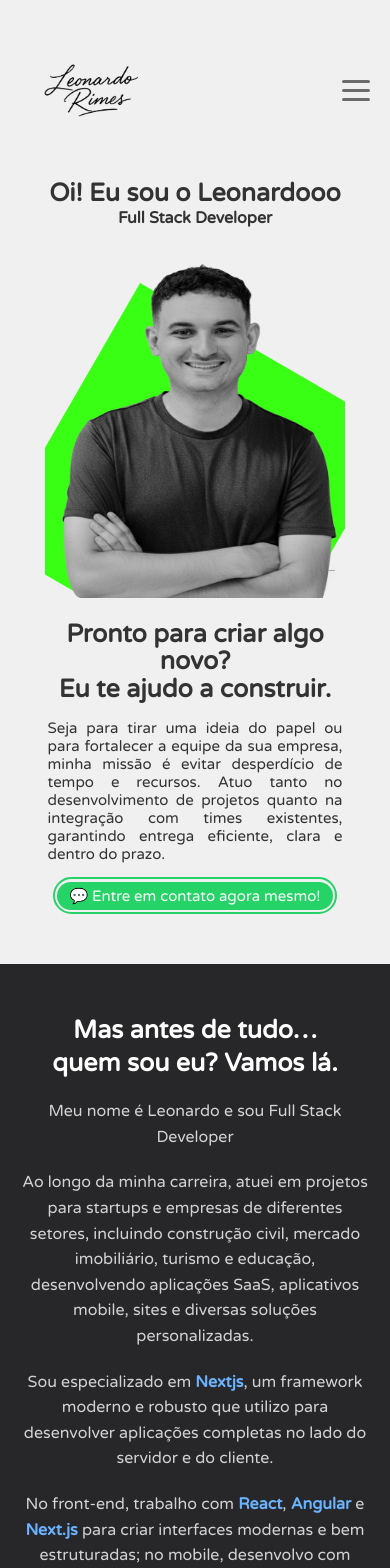
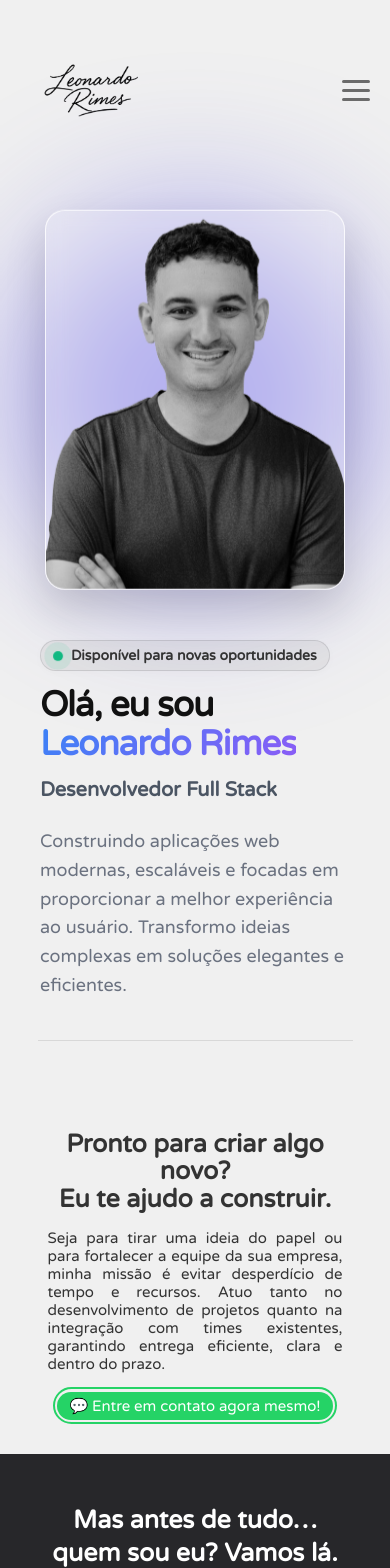
Before and after one commit to leonardorimes/portfolio2025, a Next.js app: page / in a window 390 px wide. Shown: the top 1568 px of the page. Built offline with nearby package versions, Linux system fonts and the light colour scheme.

Commit message:
repaginando o design

```diff
--- a/app/components/Footer/styles.ts
+++ b/app/components/Footer/styles.ts
@@ -17,8 +17,10 @@ export const Content = styled.div`
   flex-wrap: wrap;
 
   span {
-    font-weight: 600;
-    font-size: 1.8rem;
+    font-weight: 800;
+    font-size: 2rem;
+    color: #111;
+    letter-spacing: -0.5px;
   }
 `;
 
--- a/app/components/Hero/index.tsx
+++ b/app/components/Hero/index.tsx
@@ -1,52 +1,81 @@
 "use client";
 import Image from "next/image";
-import { Container, LogoWrapper } from "./styles";
+import { Wrapper, Content, TextContent, LogoWrapper, BottomSection } from "./styles";
 import { useEffect, useState } from "react";
 import CtaHero from "../CtaHero";
 
-type ColorKey = "neon" | "azulPiscina" | "lilas" | "verdePiscina";
+type ColorKey = "blue" | "purple" | "teal" | "indigo";
 
 export default function Hero() {
-  const [color, setColor] = useState<ColorKey>("neon");
+  const [color, setColor] = useState<ColorKey>("blue");
 
   const colors: Record<ColorKey, string> = {
-    neon: "#39FF14",
-    azulPiscina: "#00FFFF",
-    lilas: "#C77DFF",
-    verdePiscina: "#00FFAA",
+    blue: "#3b82f6",
+    purple: "#8b5cf6",
+    teal: "#14b8a6",
+    indigo: "#4f46e5",
   };
 
   useEffect(() => {
     const colorKeys = Object.keys(colors) as ColorKey[];
 
     const interval = setInterval(() => {
-      const randomKey = colorKeys[Math.floor(Math.random() * colorKeys.length)];
-      setColor(randomKey); // agora está 100% seguro
-    }, 10000);
+      setColor((prev) => {
+        let newColor = prev;
+        while (newColor === prev) {
+          newColor = colorKeys[Math.floor(Math.random() * colorKeys.length)];
+        }
+        return newColor;
+      });
+    }, 4000);
 
     return () => clearInterval(interval);
   }, []);
 
   return (
-    <Container>
-      <h1>Oi! Eu sou o Leonardooo</h1>
-      <h2>Full Stack Developer</h2>
+    <Wrapper>
+      <Content>
+        <TextContent>
+          <div className="badge">
+            <span className="pulse"></span>
+            Disponível para novas oportunidades
+          </div>
+          <h1>
+            Olá, eu sou<br />
+            <span>Leonardo Rimes</span>
+          </h1>
+          <h2>Desenvolvedor Full Stack</h2>
+          <p>
+            Construindo aplicações web modernas, escaláveis e focadas em proporcionar a melhor
+            experiência ao usuário. Transformo ideias complexas em soluções
+            elegantes e eficientes.
+          </p>
+        </TextContent>
+
         <LogoWrapper>
           <div
-          className="square"
+            className="glow-orb"
             style={{
               backgroundColor: colors[color],
             }}
           />
+          <div className="img-container">
             <Image
               src="/leonardopretoebranco.png"
               alt="Foto de Leonardo Rimes"
               className="img"
               fill
+              style={{ objectFit: "cover", objectPosition: "top" }}
+              sizes="(max-width: 768px) 100vw, (max-width: 1200px) 50vw, 33vw"
             />
+          </div>
         </LogoWrapper>
-      <div className="border"> </div>
+      </Content>
+
+      <BottomSection>
+        <div className="border"></div>
         <CtaHero />
-    </Container>
+      </BottomSection>
+    </Wrapper>
   );
 }
--- a/app/components/Hero/styles.ts
+++ b/app/components/Hero/styles.ts
@@ -1,62 +1,182 @@
 "use client";
 import styled from "styled-components";
 
-export const Container = styled.div`
+export const Wrapper = styled.section`
   display: flex;
   flex-direction: column;
   align-items: center;
   position: relative;
-  padding-bottom: 2rem;
-  padding-top: 2rem;
+  width: 100%;
+  padding-top: 4rem;
+`;
+
+export const Content = styled.div`
+  display: flex;
+  flex-direction: column;
+  align-items: center;
+  max-width: 1200px;
+  width: 100%;
+  padding: 0 2rem;
+  gap: 4rem;
+
+  @media (min-width: 1024px) {
+    flex-direction: row;
+    justify-content: space-between;
+    gap: 2rem;
+    padding: 4rem 2rem;
+  }
+`;
+
+export const TextContent = styled.div`
+  flex: 1;
+  display: flex;
+  flex-direction: column;
+  gap: 1.5rem;
+  z-index: 2;
+  align-items: flex-start;
+
+  .badge {
+    display: inline-flex;
+    align-items: center;
+    gap: 0.8rem;
+    background: rgba(0, 0, 0, 0.05);
+    padding: 0.6rem 1.2rem;
+    border-radius: 2rem;
+    font-size: 1.4rem;
+    font-weight: 600;
+    color: #333;
+    border: 1px solid rgba(0, 0, 0, 0.1);
+    box-shadow: 0 2px 10px rgba(0,0,0,0.02);
+
+    .pulse {
+      width: 10px;
+      height: 10px;
+      background-color: #10b981;
+      border-radius: 50%;
+      box-shadow: 0 0 0 0 rgba(16, 185, 129, 0.7);
+      animation: pulse-green 2s infinite;
+    }
+  }
+
+  @keyframes pulse-green {
+    0% { transform: scale(0.95); box-shadow: 0 0 0 0 rgba(16, 185, 129, 0.7); }
+    70% { transform: scale(1); box-shadow: 0 0 0 10px rgba(16, 185, 129, 0); }
+    100% { transform: scale(0.95); box-shadow: 0 0 0 0 rgba(16, 185, 129, 0); }
+  }
 
   h1 {
-    font-size: var(--title-size);
+    font-size: clamp(3.5rem, 5vw, 6rem);
     line-height: 1.1;
-    margin-bottom: 1px;
+    font-weight: 800;
+    color: #111;
+    letter-spacing: -1px;
+    margin: 0;
+
+    span {
+      background: linear-gradient(135deg, #3b82f6 0%, #8b5cf6 100%);
+      -webkit-background-clip: text;
+      -webkit-text-fill-color: transparent;
+      display: inline-block;
+    }
   }
 
   h2 {
-    font-size: var(--subtitle-size);
-    line-height: 1.2;
+    font-size: clamp(2rem, 3vw, 2.8rem);
+    font-weight: 600;
+    color: #4b5563;
+    margin: 0;
   }
 
-  .border {
-    border-bottom: 0.5px solid rgba(106, 105, 105, 0.5);
-    position: relative;
-    width: min(680px, 80%);
-    margin: -4.8rem auto 0;
-    box-shadow: 0px 4px 10px rgba(0, 0, 0, 0.2); /* sombra */
+  p {
+    font-size: 1.8rem;
+    color: #6b7280;
+    line-height: 1.6;
+    max-width: 500px;
+    margin-top: 1rem;
   }
 `;
 
 export const LogoWrapper = styled.div`
+  flex: 1;
   position: relative;
-  width: 480px;
-  height: 540px;
-  overflow: hidden;
-  z-index: 1; /* camada superior */
-  margin: 5rem;
+  display: flex;
+  justify-content: center;
+  align-items: center;
+  min-height: 400px;
+  width: 100%;
+  z-index: 1;
+  order: -1; /* No mobile a foto aparece primeiro */
 
-  .square {
-    width: 480px;
-    height: 480px;
-    background-color: red;
-    transform: rotate(120deg);
+  .glow-orb {
     position: absolute;
-
+    width: 360px;
+    height: 360px;
+    border-radius: 50%;
+    filter: blur(80px);
+    opacity: 0.5;
+    animation: float 6s ease-in-out infinite;
+    transition: background-color 2s ease;
     z-index: 0;
-    top: 120px;
   }
 
-  @media (max-width: 600px) {
+  .img-container {
+    position: relative;
     width: 300px;
-    height: 340px;
-    margin: 3rem 0 2rem;
+    height: 380px;
+    border-radius: 2rem;
+    overflow: hidden;
+    z-index: 2;
+    box-shadow: 0 20px 40px rgba(0,0,0,0.15);
+    border: 1px solid rgba(255, 255, 255, 0.8);
+    background: rgba(255, 255, 255, 0.2);
+    backdrop-filter: blur(10px);
+    animation: float 6s ease-in-out infinite;
+    animation-delay: 0.5s;
 
-    .square {
-      width: 300px;
-      height: 300px;
-      top: 80px;
+    .img {
+      object-fit: cover !important;
+      object-position: top !important;
+      transform-origin: top center;
+      transform: scale(1.15); /* Zoom inicial */
+      transition: transform 0.5s ease;
+
+      &:hover {
+        transform: scale(1.22); /* Mais zoom no hover */
+      }
+    }
+  }
+
+  @keyframes float {
+    0% { transform: translateY(0px); }
+    50% { transform: translateY(-15px); }
+    100% { transform: translateY(0px); }
+  }
+
+  @media (min-width: 1024px) {
+    min-height: 500px;
+    order: 0; /* No desktop volta para a ordem natural (direita) */
+
+    .glow-orb {
+      width: 460px;
+      height: 460px;
+    }
+    .img-container {
+      width: 380px;
+      height: 480px;
     }
   }
 `;
+
+export const BottomSection = styled.div`
+  width: 100%;
+  display: flex;
+  flex-direction: column;
+  align-items: center;
+  margin-top: 4rem;
+
+  .border {
+    border-bottom: 1px solid rgba(0, 0, 0, 0.1);
+    width: min(800px, 90%);
+    margin-bottom: 4rem;
+  }
+`;
--- a/app/components/IntroSection/index.tsx
+++ b/app/components/IntroSection/index.tsx
@@ -46,7 +46,7 @@ export default function IntroSection() {
             experiência nativa; e no back-end utilizo{" "}
             <Highlight>Node.js</Highlight>, <Highlight>NestJS</Highlight> e
             banco de dados relacionais com
-            <Highlight>SQL</Highlight> para construir APIs escaláveis, seguras e
+            <Highlight> SQL</Highlight> para construir APIs escaláveis, seguras e
             de alta performance.
           </Paragraph>
         </TextBlock>
--- a/app/components/IntroSection/styles.ts
+++ b/app/components/IntroSection/styles.ts
@@ -92,7 +92,7 @@ export const Paragraph = styled.p`
 `;
 
 export const Highlight = styled.span`
-  color: #6ab3ff;
+  color: #a78bfa;
   font-weight: 600;
 `;
 
@@ -126,7 +126,8 @@ export const PhotoWrapper = styled.div`
     top: 12px;
     left: 42px;
     transform: rotate(4deg);
-    background: #00000033;
+    background: rgba(139, 92, 246, 0.2);
+    border: 1px solid rgba(139, 92, 246, 0.3);
   }
 
   .main-photo {
--- a/app/components/Nav/styles.ts
+++ b/app/components/Nav/styles.ts
@@ -18,6 +18,11 @@ export const NavBar = styled.nav`
   & a {
     text-decoration: none;
     color: #6b6b6b;
+    transition: color 0.3s ease;
+  }
+
+  & a:hover {
+    color: #8b5cf6;
   }
 
   /* DESKTOP MENU */
--- a/app/components/Terminal/styles.ts
+++ b/app/components/Terminal/styles.ts
@@ -98,7 +98,7 @@ export const Line = styled.pre<{ animated?: boolean }>`
     color: #38bdf8;
   }
   .keyword {
-    color: #facc15;
+    color: #a78bfa;
   }
   .var {
     color: #86efac;
--- a/app/components/Work/Work.types.ts
+++ b/app/components/Work/Work.types.ts
@@ -8,4 +8,5 @@ export interface WorkProject {
   image: string;
   url: string;
   tags: string[];
+  featured?: boolean;
 }
--- a/app/components/Work/WorkCard.tsx
+++ b/app/components/Work/WorkCard.tsx
@@ -1,43 +1,37 @@
 "use client";
 
-import { forwardRef, type MouseEventHandler } from "react";
 import {
   CardWrapper,
+  ImageContainer,
   Image,
+  ContentContainer,
   Meta,
   CardTitle,
   Description,
   Tags,
   Tag,
-  OpenButton,
+  ViewProject,
 } from "./styles";
 import { WorkProject } from "./Work.types";
 
 interface Props {
   project: WorkProject;
   className?: string;
-  onClick?: MouseEventHandler<HTMLAnchorElement>;
-  isActive?: boolean;
 }
 
-const WorkCard = forwardRef<HTMLAnchorElement, Props>(
-  ({ project, className, onClick, isActive }, ref) => {
+const WorkCard = ({ project, className }: Props) => {
   return (
     <CardWrapper
       href={project.url}
       target="_blank"
       rel="noopener noreferrer"
-      className={className}
-      ref={ref}
-      onClick={onClick}
-      data-active={
-        isActive === undefined ? undefined : isActive ? "true" : "false"
-      }
+      className={className || ""}
     >
-      {isActive && <OpenButton>Clique para abrir o projeto</OpenButton>}
+      <ImageContainer className="image-container">
+        <Image src={project.image} alt={project.title} className="card-image" />
+      </ImageContainer>
 
-      <Image src={project.image} alt={project.title} />
-
+      <ContentContainer className="content-container">
         <Meta>
           {project.date} • {project.category}
         </Meta>
@@ -51,11 +45,16 @@ const WorkCard = forwardRef<HTMLAnchorElement, Props>(
             <Tag key={tag}>{tag}</Tag>
           ))}
         </Tags>
+
+        <ViewProject className="view-project">
+          Acessar Projeto
+          <svg fill="none" stroke="currentColor" viewBox="0 0 24 24" xmlns="http://www.w3.org/2000/svg">
+            <path strokeLinecap="round" strokeLinejoin="round" strokeWidth={2} d="M14 5l7 7m0 0l-7 7m7-7H3" />
+          </svg>
+        </ViewProject>
+      </ContentContainer>
     </CardWrapper>
   );
-  }
-);
-
-WorkCard.displayName = "WorkCard";
+};
 
 export default WorkCard;
```
Also changed, not shown: app/components/Work/index.tsx (+30 -133 lines), app/components/Work/styles.ts (+113 -144 lines). Lines whose indentation alone changed are shown as unchanged.
